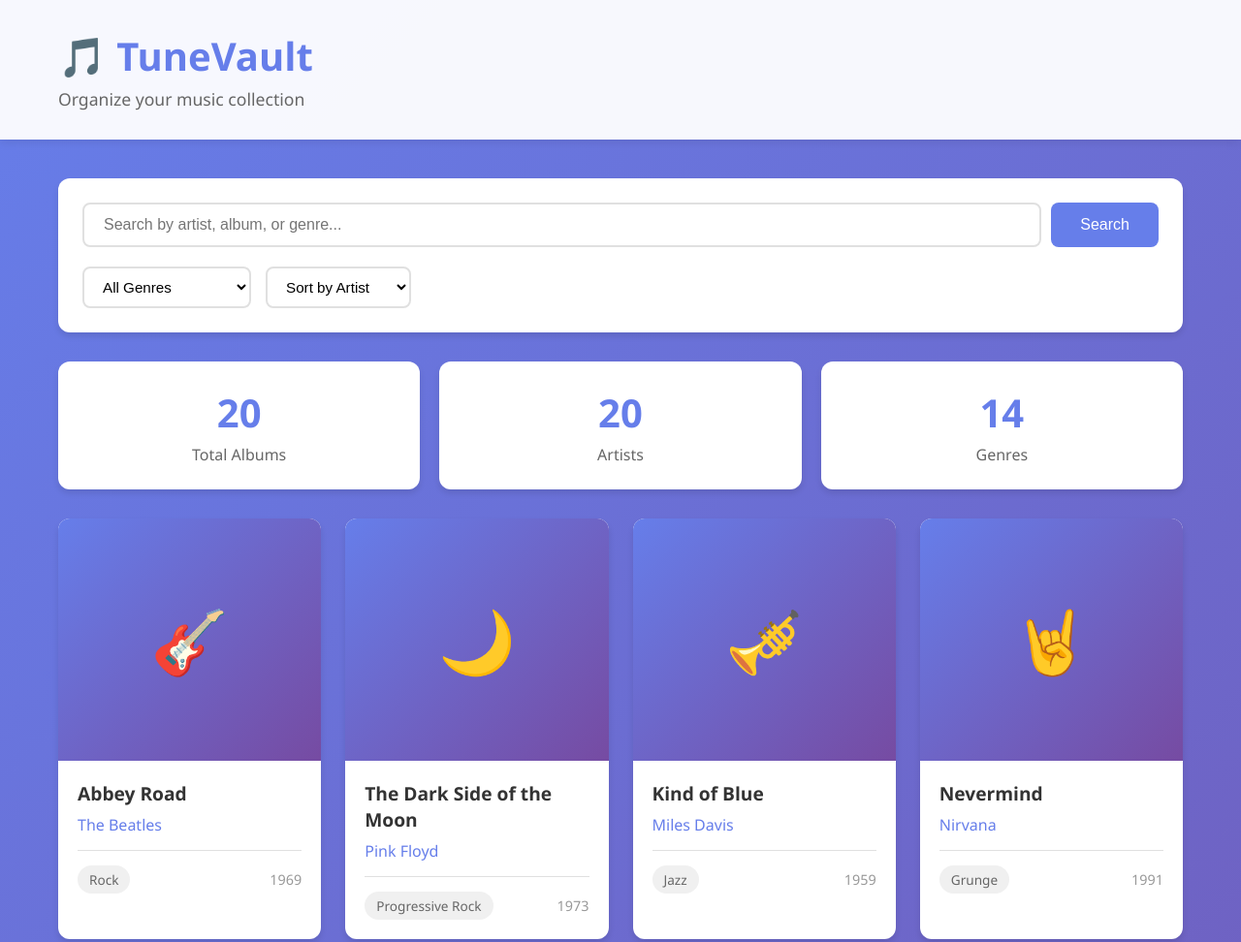
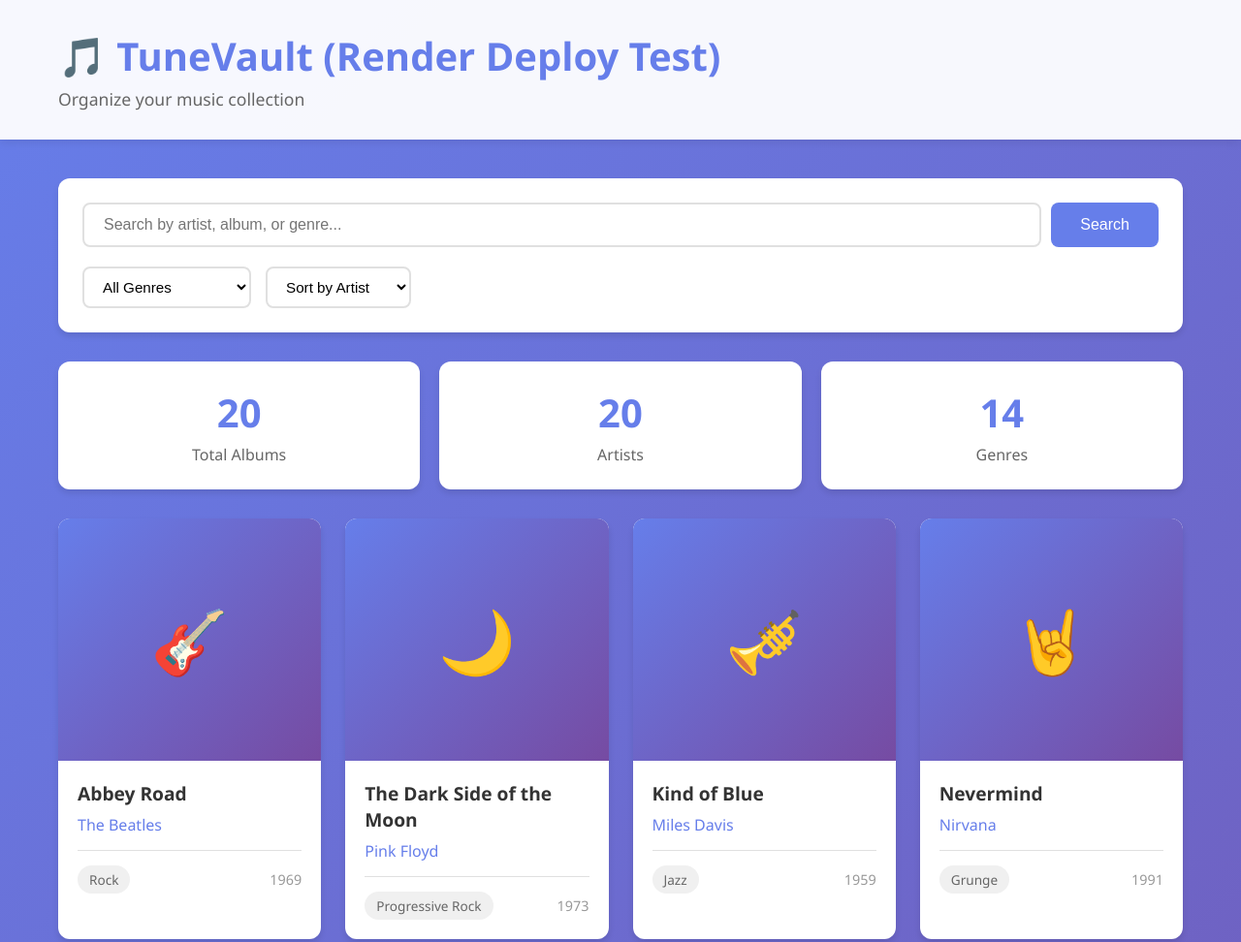
Before and after one commit to SimpsonTiffany/TuneVault-CI-CD-Pipeline, a website: page index.html in a window 1280 px wide. Shown: the top 972 px of the page at 97% size. Drawn offline with Linux system fonts and the light colour scheme.

Commit message:
Test Render auto deploy

```diff
--- a/index.html
+++ b/index.html
@@ -1,15 +1,17 @@
 <!DOCTYPE html>
 <html lang="en">
+
 <head>
     <meta charset="UTF-8">
     <meta name="viewport" content="width=device-width, initial-scale=1.0">
     <title>TuneVault - Your Music Library</title>
     <link rel="stylesheet" href="styles.css">
 </head>
+
 <body>
     <header>
         <div class="container">
-            <h1>🎵 TuneVault</h1>
+            <h1>🎵 TuneVault (Render Deploy Test)</h1>
             <p class="tagline">Organize your music collection</p>
         </div>
     </header>
@@ -18,12 +20,8 @@
         <!-- Search and Filter Section -->
         <section class="controls">
             <div class="search-bar">
-                <input
-                    type="text"
-                    id="searchInput"
-                    placeholder="Search by artist, album, or genre..."
-                    aria-label="Search music library"
-                >
+                <input type="text" id="searchInput" placeholder="Search by artist, album, or genre..."
+                    aria-label="Search music library">
                 <button id="searchBtn" aria-label="Search">Search</button>
             </div>
 
@@ -74,4 +72,5 @@
 
     <script src="app.js"></script>
 </body>
+
 </html>
```
